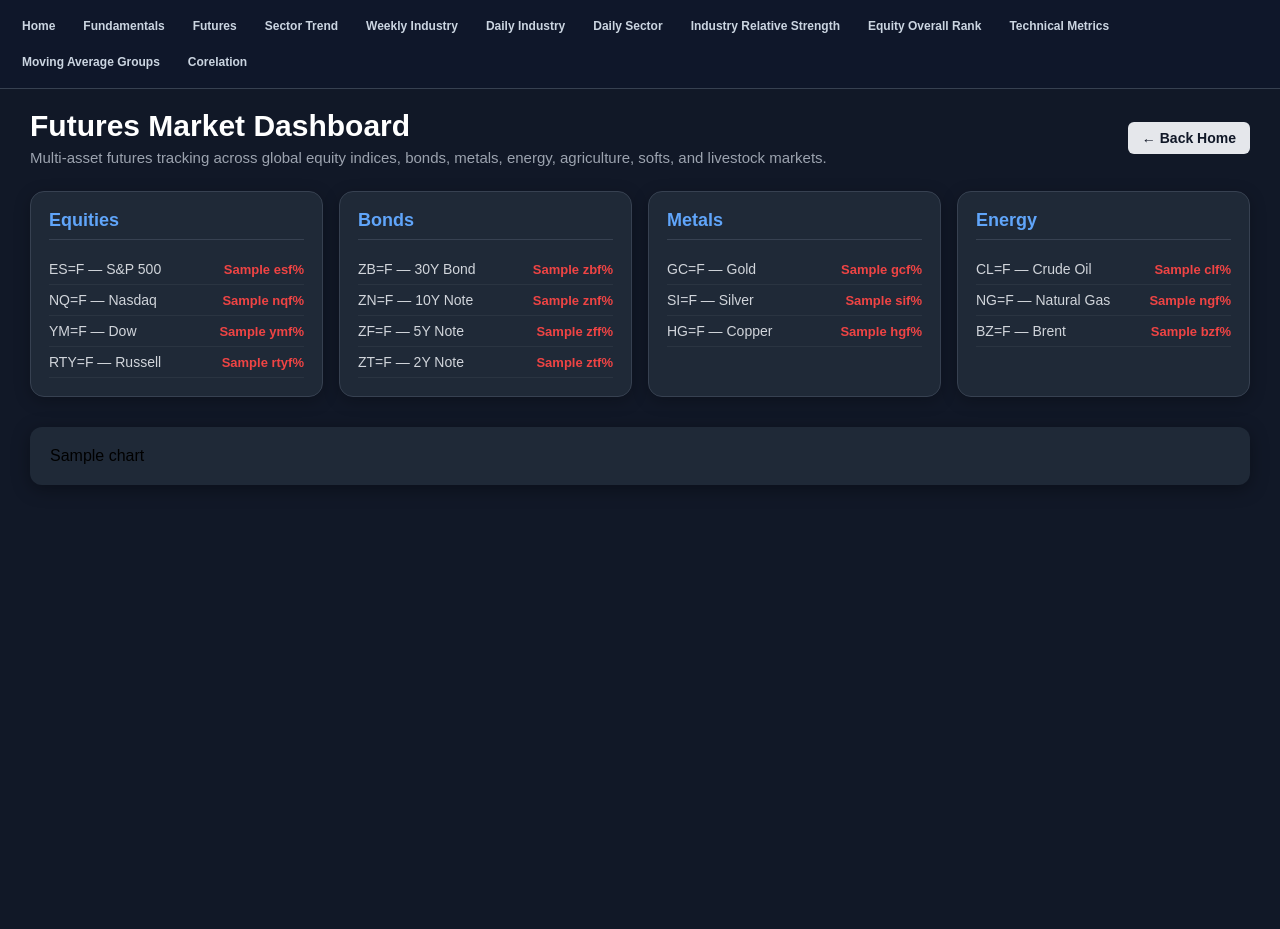
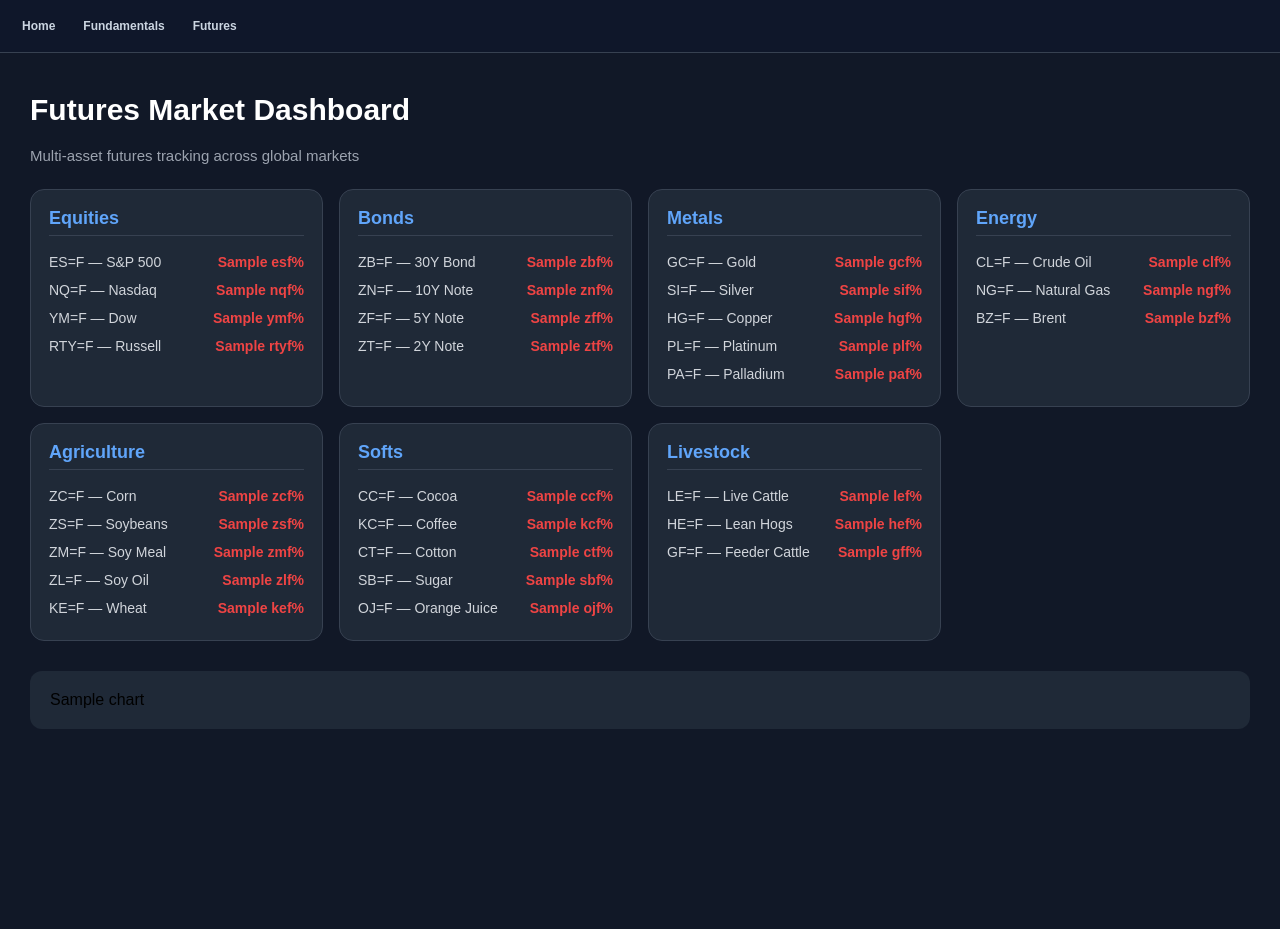
Before and after one commit to djjune1193-oss/stock-scanner-V6, a Django app: template scanner_site/scanner_dashboard/templates/scanner_dashboard/futures.html in a window 1280 px wide. After the commit the page ends 729 px from the top, so only its background shows below. Run offline with Django 5.2, Linux system fonts and the light colour scheme; the template is opened without the code that fills it: most values are stand-ins (such as "Sample title", 1, 10 or a date in 2020).

Commit message:
Updated futures dashboard percent change cards

```diff
--- a/scanner_site/scanner_dashboard/templates/scanner_dashboard/futures.html
+++ b/scanner_site/scanner_dashboard/templates/scanner_dashboard/futures.html
@@ -14,8 +14,7 @@ body {
     font-family: Arial, sans-serif;
 }
 
-/* ================= NAV ================= */
-
+/* NAV */
 .top-nav {
     background: #0f172a;
     padding: 12px;
@@ -42,8 +41,7 @@ body {
     color: white;
 }
 
-/* ================= PAGE ================= */
-
+/* PAGE */
 .scanner-container {
     padding: 20px 30px;
     min-height: 100vh;
@@ -52,7 +50,6 @@ body {
 .scanner-header {
     display: flex;
     justify-content: space-between;
-    align-items: center;
     margin-bottom: 20px;
 }
 
@@ -60,54 +57,36 @@ body {
     color: white;
     font-size: 30px;
     font-weight: 700;
-    margin: 0;
 }
 
 .page-subtitle {
     color: #9ca3af;
-    margin-top: 6px;
     font-size: 15px;
 }
 
-.btn-back {
-    padding: 8px 14px;
-    background-color: #e5e7eb;
-    color: #111827;
-    border-radius: 6px;
-    text-decoration: none;
-    font-weight: 600;
-    font-size: 14px;
-}
-
-.btn-back:hover {
-    background-color: #d1d5db;
-}
-
-/* ================= GROUP CARDS ================= */
-
+/* GRID */
 .group-grid {
     display: grid;
     grid-template-columns: repeat(auto-fit, minmax(240px, 1fr));
     gap: 16px;
     margin-top: 25px;
-    margin-bottom: 25px;
 }
 
+/* CARD */
 .group-card {
     background-color: #1f2937;
     border: 1px solid #374151;
     border-radius: 14px;
     padding: 18px;
-    box-shadow: 0 4px 16px rgba(0,0,0,0.25);
 }
 
 .group-title {
     color: #60a5fa;
     font-size: 18px;
     font-weight: 700;
-    margin-bottom: 14px;
+    margin-bottom: 12px;
     border-bottom: 1px solid #374151;
-    padding-bottom: 8px;
+    padding-bottom: 6px;
 }
 
 .ticker-list {
@@ -119,9 +98,7 @@ body {
 .ticker-list li {
     display: flex;
     justify-content: space-between;
-    align-items: center;
-    padding: 7px 0;
-    border-bottom: 1px solid rgba(255,255,255,0.05);
+    padding: 6px 0;
     font-size: 14px;
 }
 
@@ -131,25 +108,17 @@ body {
 
 .change {
     font-weight: 700;
-    font-size: 13px;
 }
 
-.pos {
-    color: #22c55e;
-}
+.pos { color: #22c55e; }
+.neg { color: #ef4444; }
 
-.neg {
-    color: #ef4444;
-}
-
-/* ================= CHART ================= */
-
+/* CHART */
 .chart-wrapper {
     margin-top: 30px;
     background-color: #1f2937;
     padding: 20px;
     border-radius: 12px;
-    box-shadow: 0 4px 18px rgba(0,0,0,0.35);
 }
 
 </style>
@@ -158,67 +127,35 @@ body {
 
 <body>
 
-<!-- ================= NAVIGATION ================= -->
-
+<!-- NAV -->
 <div class="top-nav">
-
     <a href="{% url 'home'%}">Home</a>
     <a href="{% url 'fundamentals' %}">Fundamentals</a>
     <a href="{% url 'futures' %}">Futures</a>
-    <a href="{% url 'sector_chart' %}">Sector Trend</a>
-    <a href="{% url 'industry_weekly' %}">Weekly Industry</a>
-    <a href="{% url 'industry_today' %}">Daily Industry</a>
-    <a href="{% url 'sector' %}">Daily Sector</a>
-    <a href="{% url 'industry_rs' %}">Industry Relative Strength</a>
-    <a href="{% url 'equity_ranking' %}">Equity Overall Rank</a>
-    <a href="{% url 'metrics' %}">Technical Metrics</a>
-    <a href="{% url 'ma_structure' %}">Moving Average Groups</a>
-    <a href="{% url 'rs_alignment' %}">Corelation</a>
-
 </div>
-
-<!-- ================= PAGE ================= -->
 
 <div class="scanner-container">
 
 <!-- HEADER -->
-
 <div class="scanner-header">
-
     <div>
-
-            <h1 class="page-title">
-                Futures Market Dashboard
-            </h1>
-
+        <h1 class="page-title">Futures Market Dashboard</h1>
         <div class="page-subtitle">
-                Multi-asset futures tracking across global equity indices,
-                bonds, metals, energy, agriculture, softs, and livestock markets.
+            Multi-asset futures tracking across global markets
+        </div>
+    </div>
 </div>
 
-        </div>
-
-        <a href="{% url 'home' %}" class="btn-back">
-            ← Back Home
-        </a>
-
-    </div>
-
-    <!-- ================= GROUP CARDS ================= -->
-
+<!-- ================= GRID START ================= -->
 <div class="group-grid">
 
 <!-- EQUITIES -->
-
 <div class="group-card">
-
     <div class="group-title">Equities</div>
-
     <ul class="ticker-list">
 
         <li>
             <span class="ticker-name">ES=F — S&P 500</span>
-
             <span class="change {% if display_change.ESF > 0 %}pos{% else %}neg{% endif %}">
                 {{ display_change.ESF }}%
             </span>
@@ -226,7 +163,6 @@ body {
 
         <li>
             <span class="ticker-name">NQ=F — Nasdaq</span>
-
             <span class="change {% if display_change.NQF > 0 %}pos{% else %}neg{% endif %}">
                 {{ display_change.NQF }}%
             </span>
@@ -234,7 +170,6 @@ body {
 
         <li>
             <span class="ticker-name">YM=F — Dow</span>
-
             <span class="change {% if display_change.YMF > 0 %}pos{% else %}neg{% endif %}">
                 {{ display_change.YMF }}%
             </span>
@@ -242,27 +177,21 @@ body {
 
         <li>
             <span class="ticker-name">RTY=F — Russell</span>
-
             <span class="change {% if display_change.RTYF > 0 %}pos{% else %}neg{% endif %}">
                 {{ display_change.RTYF }}%
             </span>
         </li>
 
     </ul>
-
 </div>
 
 <!-- BONDS -->
-
 <div class="group-card">
-
     <div class="group-title">Bonds</div>
-
     <ul class="ticker-list">
 
         <li>
             <span class="ticker-name">ZB=F — 30Y Bond</span>
-
             <span class="change {% if display_change.ZBF > 0 %}pos{% else %}neg{% endif %}">
                 {{ display_change.ZBF }}%
             </span>
@@ -270,7 +199,6 @@ body {
 
         <li>
             <span class="ticker-name">ZN=F — 10Y Note</span>
-
             <span class="change {% if display_change.ZNF > 0 %}pos{% else %}neg{% endif %}">
                 {{ display_change.ZNF }}%
             </span>
@@ -278,7 +206,6 @@ body {
 
         <li>
             <span class="ticker-name">ZF=F — 5Y Note</span>
-
             <span class="change {% if display_change.ZFF > 0 %}pos{% else %}neg{% endif %}">
                 {{ display_change.ZFF }}%
             </span>
@@ -286,27 +213,21 @@ body {
 
         <li>
             <span class="ticker-name">ZT=F — 2Y Note</span>
-
             <span class="change {% if display_change.ZTF > 0 %}pos{% else %}neg{% endif %}">
                 {{ display_change.ZTF }}%
             </span>
         </li>
 
     </ul>
-
 </div>
 
 <!-- METALS -->
-
 <div class="group-card">
-
     <div class="group-title">Metals</div>
-
     <ul class="ticker-list">
 
         <li>
             <span class="ticker-name">GC=F — Gold</span>
-
             <span class="change {% if display_change.GCF > 0 %}pos{% else %}neg{% endif %}">
                 {{ display_change.GCF }}%
             </span>
@@ -314,7 +235,6 @@ body {
 
         <li>
             <span class="ticker-name">SI=F — Silver</span>
-
             <span class="change {% if display_change.SIF > 0 %}pos{% else %}neg{% endif %}">
                 {{ display_change.SIF }}%
             </span>
@@ -322,27 +242,35 @@ body {
 
         <li>
             <span class="ticker-name">HG=F — Copper</span>
-
             <span class="change {% if display_change.HGF > 0 %}pos{% else %}neg{% endif %}">
                 {{ display_change.HGF }}%
             </span>
         </li>
 
+        <li>
+            <span class="ticker-name">PL=F — Platinum</span>
+            <span class="change {% if display_change.PLF > 0 %}pos{% else %}neg{% endif %}">
+                {{ display_change.PLF }}%
+            </span>
+        </li>
+
+        <li>
+            <span class="ticker-name">PA=F — Palladium</span>
+            <span class="change {% if display_change.PAF > 0 %}pos{% else %}neg{% endif %}">
+                {{ display_change.PAF }}%
+            </span>
+        </li>
+
     </ul>
-
 </div>
 
 <!-- ENERGY -->
-
 <div class="group-card">
-
     <div class="group-title">Energy</div>
-
     <ul class="ticker-list">
 
         <li>
             <span class="ticker-name">CL=F — Crude Oil</span>
-
             <span class="change {% if display_change.CLF > 0 %}pos{% else %}neg{% endif %}">
                 {{ display_change.CLF }}%
             </span>
@@ -350,7 +278,6 @@ body {
 
         <li>
             <span class="ticker-name">NG=F — Natural Gas</span>
-
             <span class="change {% if display_change.NGF > 0 %}pos{% else %}neg{% endif %}">
                 {{ display_change.NGF }}%
             </span>
@@ -358,20 +285,132 @@ body {
 
         <li>
             <span class="ticker-name">BZ=F — Brent</span>
-
             <span class="change {% if display_change.BZF > 0 %}pos{% else %}neg{% endif %}">
                 {{ display_change.BZF }}%
             </span>
         </li>
 
     </ul>
+</div>
 
+<!-- AGRICULTURE -->
+<div class="group-card">
+    <div class="group-title">Agriculture</div>
+    <ul class="ticker-list">
+
+        <li>
+            <span class="ticker-name">ZC=F — Corn</span>
+            <span class="change {% if display_change.ZCF > 0 %}pos{% else %}neg{% endif %}">
+                {{ display_change.ZCF }}%
+            </span>
+        </li>
+
+        <li>
+            <span class="ticker-name">ZS=F — Soybeans</span>
+            <span class="change {% if display_change.ZSF > 0 %}pos{% else %}neg{% endif %}">
+                {{ display_change.ZSF }}%
+            </span>
+        </li>
+
+        <li>
+            <span class="ticker-name">ZM=F — Soy Meal</span>
+            <span class="change {% if display_change.ZMF > 0 %}pos{% else %}neg{% endif %}">
+                {{ display_change.ZMF }}%
+            </span>
+        </li>
+
+        <li>
+            <span class="ticker-name">ZL=F — Soy Oil</span>
+            <span class="change {% if display_change.ZLF > 0 %}pos{% else %}neg{% endif %}">
+                {{ display_change.ZLF }}%
+            </span>
+        </li>
+
+        <li>
+            <span class="ticker-name">KE=F — Wheat</span>
+            <span class="change {% if display_change.KEF > 0 %}pos{% else %}neg{% endif %}">
+                {{ display_change.KEF }}%
+            </span>
+        </li>
+
+    </ul>
+</div>
+
+<!-- SOFTS -->
+<div class="group-card">
+    <div class="group-title">Softs</div>
+    <ul class="ticker-list">
+
+        <li>
+            <span class="ticker-name">CC=F — Cocoa</span>
+            <span class="change {% if display_change.CCF > 0 %}pos{% else %}neg{% endif %}">
+                {{ display_change.CCF }}%
+            </span>
+        </li>
+
+        <li>
+            <span class="ticker-name">KC=F — Coffee</span>
+            <span class="change {% if display_change.KCF > 0 %}pos{% else %}neg{% endif %}">
+                {{ display_change.KCF }}%
+            </span>
+        </li>
+
+        <li>
+            <span class="ticker-name">CT=F — Cotton</span>
+            <span class="change {% if display_change.CTF > 0 %}pos{% else %}neg{% endif %}">
+                {{ display_change.CTF }}%
+            </span>
+        </li>
+
+        <li>
+            <span class="ticker-name">SB=F — Sugar</span>
+            <span class="change {% if display_change.SBF > 0 %}pos{% else %}neg{% endif %}">
+                {{ display_change.SBF }}%
+            </span>
+        </li>
+
+        <li>
+            <span class="ticker-name">OJ=F — Orange Juice</span>
+            <span class="change {% if display_change.OJF > 0 %}pos{% else %}neg{% endif %}">
+                {{ display_change.OJF }}%
+            </span>
+        </li>
+
+    </ul>
+</div>
+
+<!-- LIVESTOCK -->
+<div class="group-card">
+    <div class="group-title">Livestock</div>
+    <ul class="ticker-list">
+
+        <li>
+            <span class="ticker-name">LE=F — Live Cattle</span>
+            <span class="change {% if display_change.LEF > 0 %}pos{% else %}neg{% endif %}">
+                {{ display_change.LEF }}%
+            </span>
+        </li>
+
+        <li>
+            <span class="ticker-name">HE=F — Lean Hogs</span>
+            <span class="change {% if display_change.HEF > 0 %}pos{% else %}neg{% endif %}">
+                {{ display_change.HEF }}%
+            </span>
+        </li>
+
+        <li>
+            <span class="ticker-name">GF=F — Feeder Cattle</span>
+            <span class="change {% if display_change.GFF > 0 %}pos{% else %}neg{% endif %}">
+                {{ display_change.GFF }}%
+            </span>
+        </li>
+
+    </ul>
 </div>
 
 </div>
 
-    <!-- ================= CHART ================= -->
-
+<!-- CHART -->
 <div class="chart-wrapper">
     {{ chart|safe }}
 </div>
```
Lines whose indentation alone changed are shown as unchanged.
